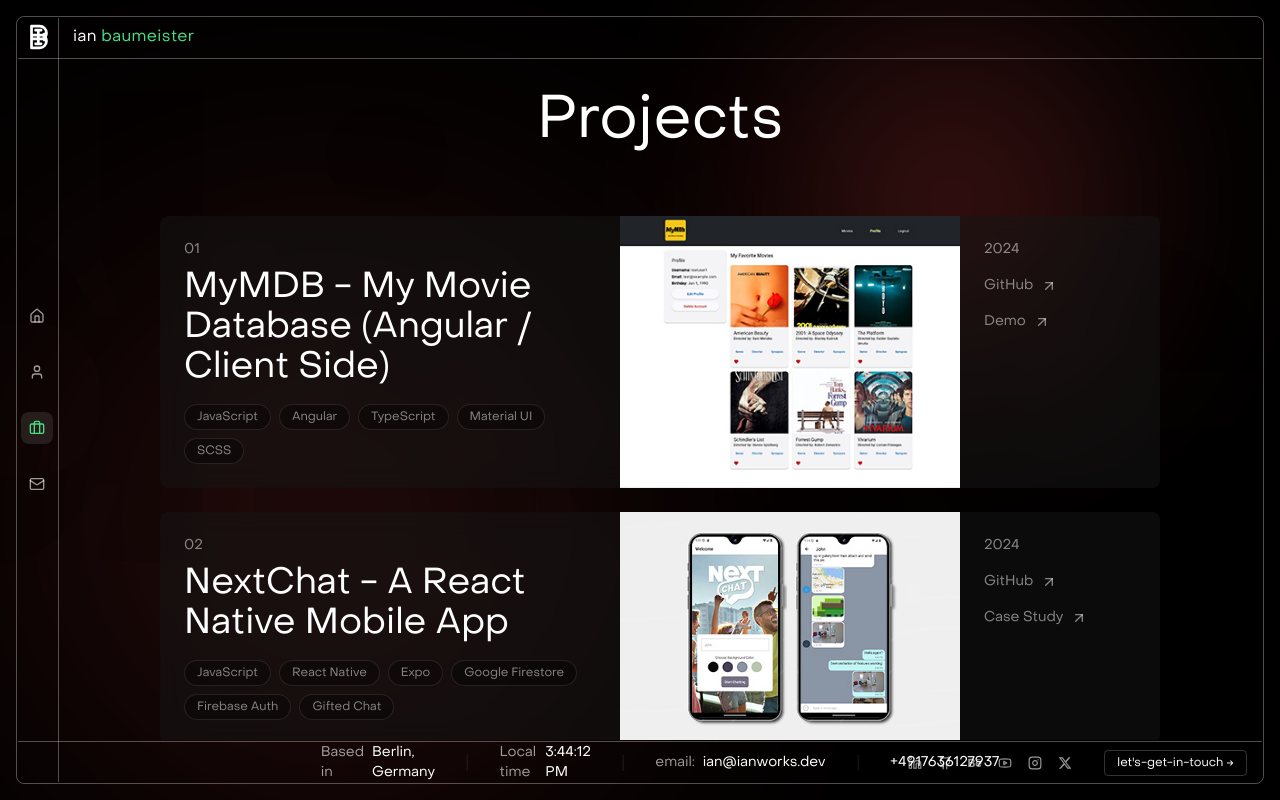
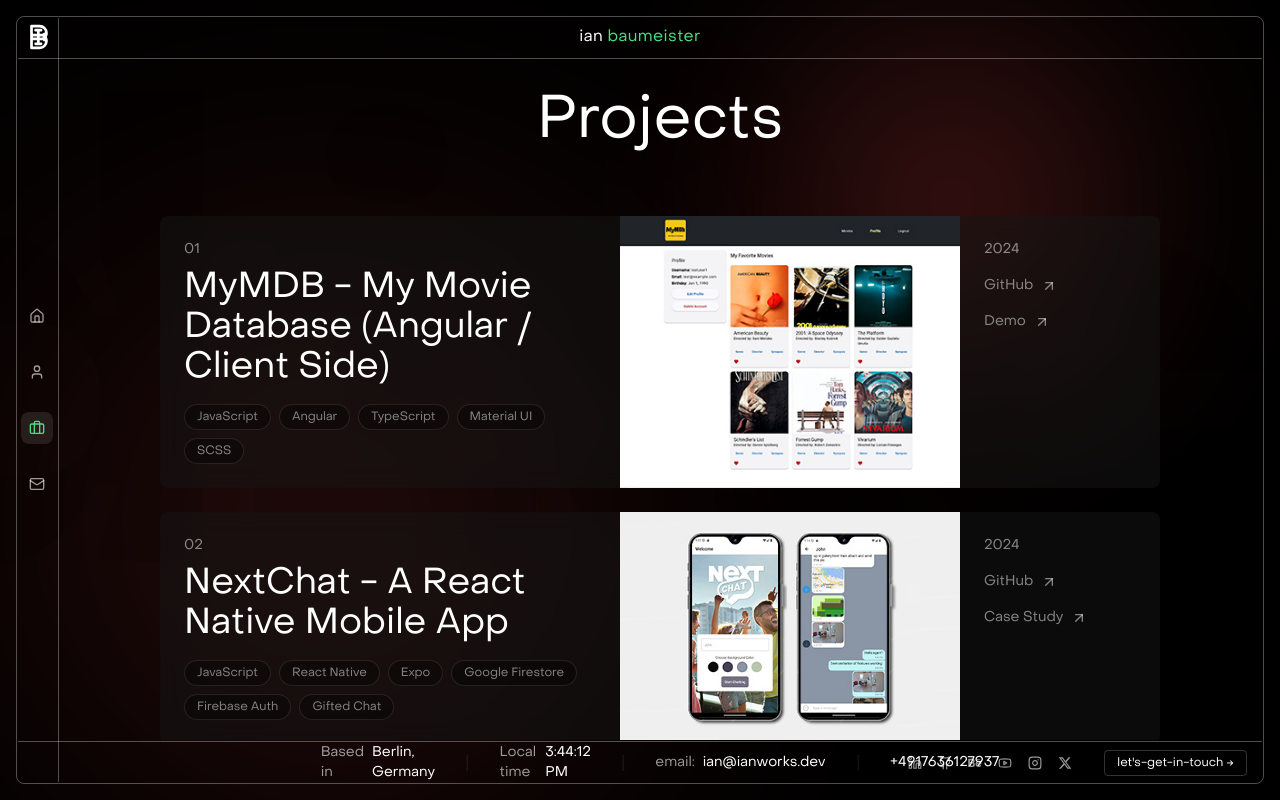
Before and after one commit to ibxibx/portfolio-react, a React (Create React App) app: page /portfolio-react/work in a window 1280 px wide. Built offline with nearby package versions, Linux system fonts and the light colour scheme.

Commit message:
centered the heading and the content of all pages

```diff
--- a/src/components/layout/Layout.jsx
+++ b/src/components/layout/Layout.jsx
@@ -93,7 +93,7 @@
               </Link>
             </div>
 
-            <div className="absolute top-0 left-0 right-0 h-10 flex items-center justify-center md:justify-start md:left-14">
+            <div className="absolute top-0 left-0 right-0 h-10 flex items-center justify-center">
               <span className="text-base font-light tracking-wide text-center">
                 ian <span className="text-[#4ade80]">baumeister</span>
               </span>
@@ -170,7 +170,7 @@
             </nav>
 
             {/* Main Content - with custom scrollbar and 1px offset */}
-            <main className="absolute top-[43px] left-10 right-0 bottom-[43px] overflow-y-auto scrollbar-thin">
+            <main className="absolute top-[43px] left-0 right-0 bottom-[43px] overflow-y-auto scrollbar-thin md:pl-10">
               <style jsx global>{`
                 .scrollbar-thin {
                   scrollbar-width: thin;
```
